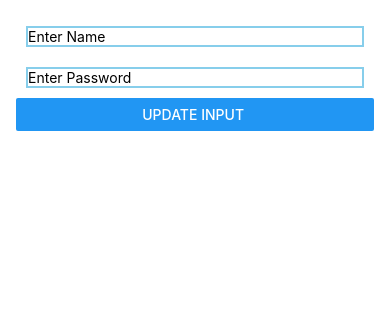
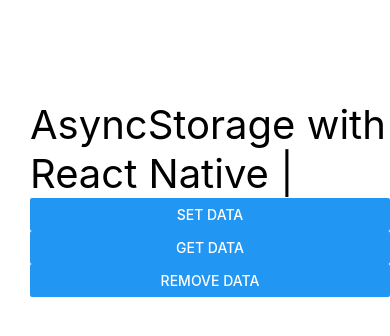
Before and after one commit to Deepakiit17/React-Native, a React Native app: screen / in a window 390 px wide. Shown: the top 336 px of the page. Built offline with nearby package versions, Linux system fonts and the light colour scheme.

Commit message:
async storage

```diff
--- a/App.js
+++ b/App.js
@@ -1,35 +1,31 @@
-import React, {useRef} from 'react';
-import {Button, StyleSheet, TextInput, View} from 'react-native';
+import AsyncStorage from '@react-native-async-storage/async-storage';
+import React, {useState} from 'react';
+import {Button, Text, View} from 'react-native';
 
 function App() {
-  const input = useRef();
+  const [user, setUser] = useState('');
+  const setData = async () => {
+    await AsyncStorage.setItem('user', 'Anil Sidhu');
+  };
+  const getData = async () => {
+    const name = await AsyncStorage.getItem('user');
+    setUser(name);
+  };
+  const removeData = async () => {
+    await AsyncStorage.removeItem('user');
+    setUser('');
+  };
 
-  const updateInput = () => {
-    input.current.focus();
-    input.current.setNativeProps({
-      fontsize: 24,
-      color: 'green',
-    });
-  };
   return (
-    <View style={styles.container}>
-      <TextInput ref={input} style={styles.input} placeholder="Enter Name" />
-      <TextInput style={styles.input} placeholder="Enter Password" />
-      <Button title="Update Input " onPress={updateInput} />
+    <View style={{marginTop: 100, marginLeft: 30}}>
+      <Text style={{fontSize: 40}}>
+        AsyncStorage with React Native | {user}
+      </Text>
+      <Button title="Set Data" onPress={setData} />
+      <Button title="Get Data" onPress={getData} />
+      <Button title="Remove Data" onPress={removeData} />
     </View>
   );
 }
 
-const styles = StyleSheet.create({
-  container: {
-    flex: 1,
-    padding: 16,
-  },
-  input: {
-    borderColor: 'skyblue',
-    borderWidth: 2,
-    margin: 10,
-  },
-});
-
 export default App;
--- a/package.json
+++ b/package.json
@@ -10,6 +10,7 @@
     "test": "jest"
   },
   "dependencies": {
+    "@react-native-async-storage/async-storage": "^1.23.1",
     "@react-navigation/bottom-tabs": "^6.5.20",
     "@react-navigation/material-top-tabs": "^6.6.13",
     "@react-navigation/native": "^6.1.17",
```
Also changed, not shown: 2 other files (tests, documents, lock files or other folders).
